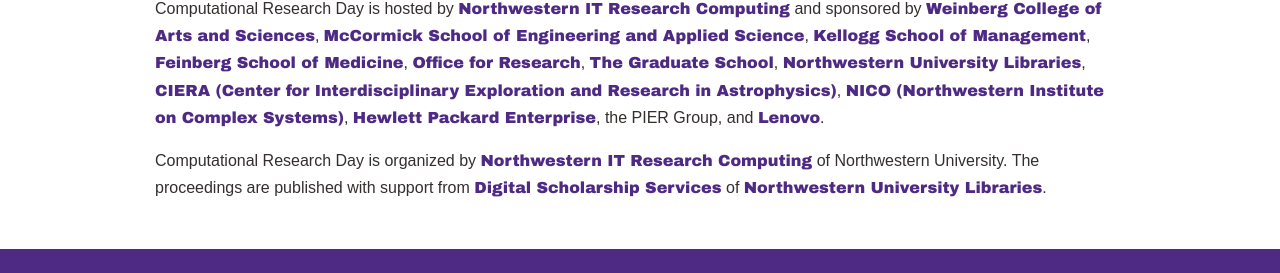
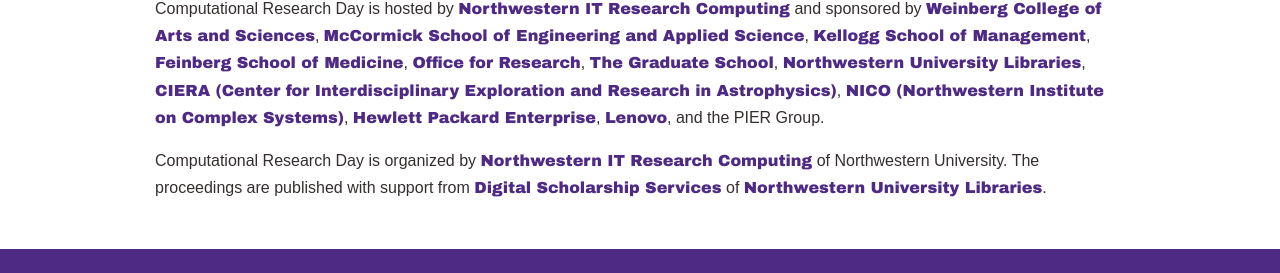
Before and after one commit to nulib/computational-research-day, a Jekyll site: the page built from index.md, in a window 1280 px wide and 900 px high, scrolled down 1958 px, cut to the strip 221-494 px from the top of the window. Built offline with Jekyll 4.4.1, drawn with Linux system fonts in a browser that asks for light colours; nearby versions of some CDN libraries; some web fonts are replaced.

```diff
--- a/index.md
+++ b/index.md
@@ -6,6 +6,6 @@ header_image: /assets/images/2018/agurvich_galaxy_portrait.png
 home: true
 header_caption: "Portrait of the Galaxy as a Young Galaxy by Alex Gurvich, Department of Physics & Astronomy"
 ---
-Computational Research Day is hosted by [Northwestern IT Research Computing](http://www.it.northwestern.edu/research) and sponsored by [Weinberg College of Arts and Sciences](http://www.weinberg.northwestern.edu/), [McCormick School of Engineering and Applied Science](http://www.mccormick.northwestern.edu/), [Kellogg School of Management](http://www.kellogg.northwestern.edu/), [Feinberg School of Medicine](http://www.feinberg.northwestern.edu/), [Office for Research](https://research.northwestern.edu/), [The Graduate School](http://www.tgs.northwestern.edu/), [Northwestern University Libraries](http://www.library.northwestern.edu/), [CIERA (Center for Interdisciplinary Exploration and Research in Astrophysics)](http://ciera.northwestern.edu/), [NICO (Northwestern Institute on Complex Systems)](https://www.nico.northwestern.edu/), [Hewlett Packard Enterprise](https://www.hpe.com/us/en/home.html), the PIER Group, and [Lenovo](https://www3.lenovo.com/us/en/).
+Computational Research Day is hosted by [Northwestern IT Research Computing](http://www.it.northwestern.edu/research) and sponsored by [Weinberg College of Arts and Sciences](http://www.weinberg.northwestern.edu/), [McCormick School of Engineering and Applied Science](http://www.mccormick.northwestern.edu/), [Kellogg School of Management](http://www.kellogg.northwestern.edu/), [Feinberg School of Medicine](http://www.feinberg.northwestern.edu/), [Office for Research](https://research.northwestern.edu/), [The Graduate School](http://www.tgs.northwestern.edu/), [Northwestern University Libraries](http://www.library.northwestern.edu/), [CIERA (Center for Interdisciplinary Exploration and Research in Astrophysics)](http://ciera.northwestern.edu/), [NICO (Northwestern Institute on Complex Systems)](https://www.nico.northwestern.edu/), [Hewlett Packard Enterprise](https://www.hpe.com/us/en/home.html), [Lenovo](https://www3.lenovo.com/us/en/), and the PIER Group.
 
 Computational Research Day is organized by [Northwestern IT Research Computing](http://www.it.northwestern.edu/research/) of Northwestern University. The proceedings are published with support from [Digital Scholarship Services](mailto:digitalscholarship@northwestern.edu) of [Northwestern University Libraries](http://www.library.northwestern.edu/).
```
